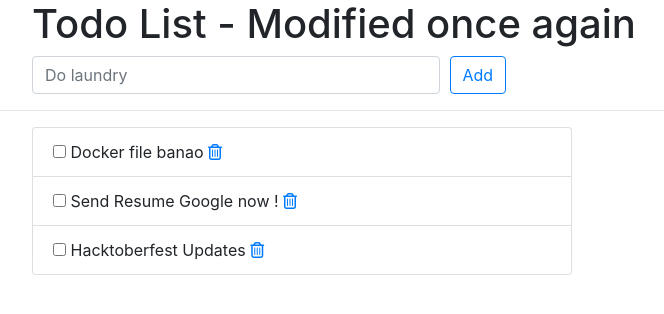
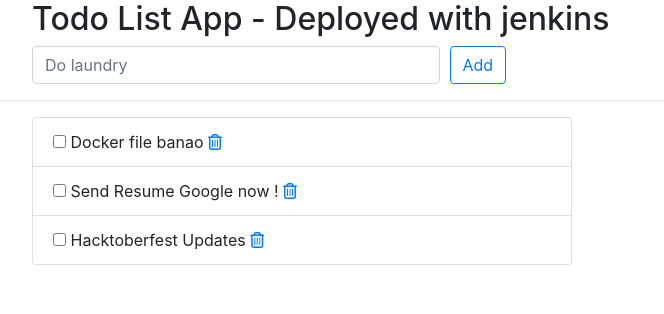
Before and after one commit to sneha-tarnekar/dockerize-django-todo-app, a Django app: page /todos/ in a window 1280 px wide. Shown: the top 314 px of the page, without its empty margins (243-907 px from the left). Run offline with Django 3.2, Linux system fonts and the light colour scheme; data comes from the database, SQL or seed files in the repository; some libraries are stand-ins or nearby versions.

Commit message:
make a change to test jenkins build

```diff
--- a/todos/templates/todos/index.html
+++ b/todos/templates/todos/index.html
@@ -11,9 +11,9 @@
   <div class="row">
     <div class="offset-md-2 col-lg-9">
       <div class="page-header">
-        <h1>
-          Todo List - Modified once again
-        </h1>
+        <h2>
+          Todo List App - Deployed with jenkins
+        </h2>
       </div>
     </div>
   </div>
```
